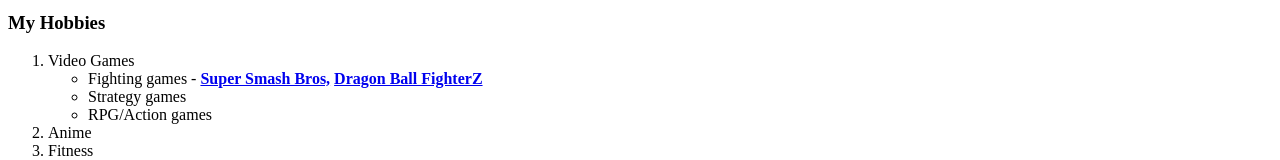
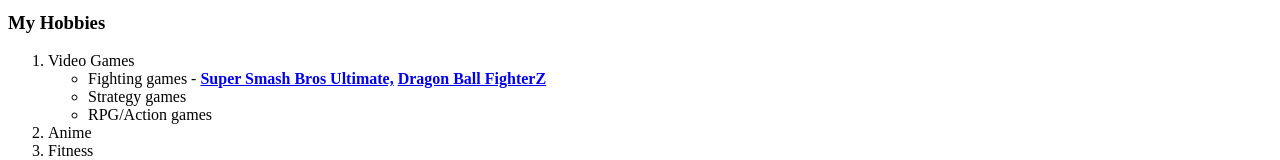
Before and after one commit to samhaile/cv, a plain HTML site: page hobbies.html in a window 1280 px wide. Shown: the part 171-331 px from the top of the page. Drawn offline with Linux system fonts and the light colour scheme.

Commit message:
updated to Smash Ultimate

```diff
--- a/hobbies.html
+++ b/hobbies.html
@@ -18,7 +18,7 @@
     <ol>
         <li>Video Games</li>
         <ul>
-            <li>Fighting games - <strong><a href="https://www.smashbros.com/en_US/">Super Smash Bros,</a> <a href="https://en.wikipedia.org/wiki/Dragon_Ball_FighterZ">Dragon Ball FighterZ</a></strong></li>
+            <li>Fighting games - <strong><a href="https://www.smashbros.com/en_US/">Super Smash Bros Ultimate,</a> <a href="https://en.wikipedia.org/wiki/Dragon_Ball_FighterZ">Dragon Ball FighterZ</a></strong></li>
             <li>Strategy games</li>
             <li>RPG/Action games</li>
         </ul>
```
